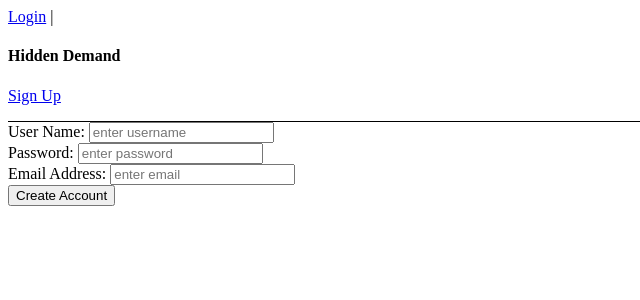
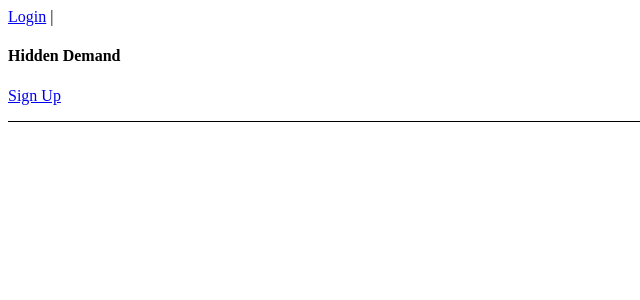
Before and after one commit to Pink-Fairy-Armadillo-NY-32/Hidden-Demand, a React app: page / in a window 1280 px wide. Shown: the top 300 px of the page, without its empty margins (0-640 px from the left). Built offline with nearby package versions, Linux system fonts and the light colour scheme.

Commit message:
revert app.jsx

```diff
--- a/src/client/App.jsx
+++ b/src/client/App.jsx
@@ -13,8 +13,6 @@ const App = () => {
        <section>
       <Main loginState={loggedIn}/>
        </section>
-       <LoginSignup />
-
      </div>
     );
 }
```
